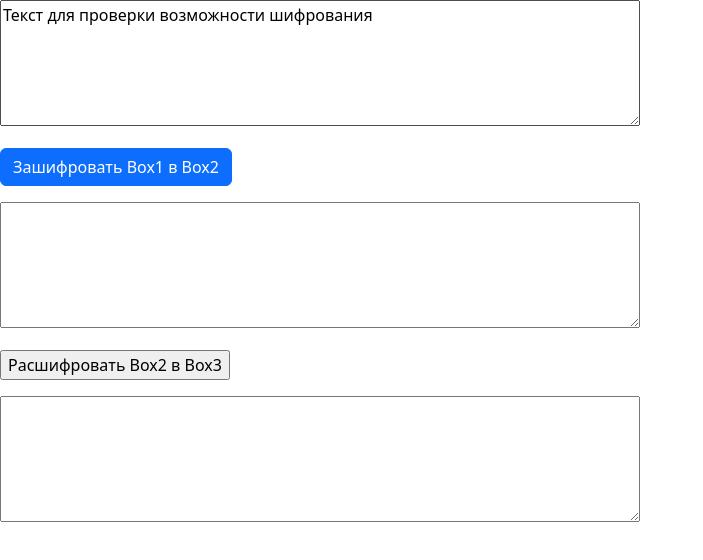
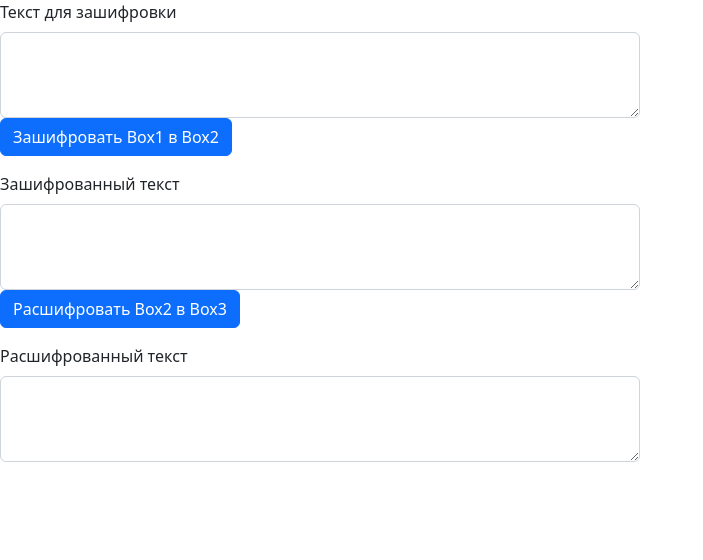
Before and after one commit to Rtuty/encoder, a website: page index.html in a window 1280 px wide. Shown: the whole page, without its empty margins (0-703 px from the left). Drawn offline with nearby package versions, Linux system fonts and the light colour scheme.

Commit message:
add styles for main forms"

```diff
--- a/index.html
+++ b/index.html
@@ -16,22 +16,45 @@
 <body>
 <form name="encform" onsubmit="return false;">
     <div class="main">
-        <p>
-            <textarea name="box1" rows="5" cols="80">Текст для проверки возможности шифрования</textarea>
-        </p>
-        <p>
-<!--          <input type="button" value="Зашифровать Box1 в Box2" id="btnCrypt"onClick="this.form.box2.value=Encrypt(this.form.box1.value);">-->
-            <button class="btn btn-primary" onClick="this.form.box2.value=Encrypt(this.form.box1.value);">Зашифровать Box1 в Box2</button>
-        </p>
-        <p>
-            <textarea name="box2" rows="5" cols="80"></textarea>
-        </p>
-        <p>
-            <input type="button" value="Расшифровать Box2 в Box3" onClick="this.form.box3.value=unEncrypt(this.form.box2.value);">
-        </p>
-        <p>
-            <textarea name="box3" rows="5" cols="80"></textarea>
-        </p>
+
+        <label for="exampleFormControlTextarea1"
+               class="form-label">
+               Текст для зашифровки
+        </label>
+        <textarea name="box1"
+                  class="form-control"
+                  id="exampleFormControlTextarea1"
+                  rows="3">
+        </textarea>
+
+            <p>
+                <button class="btn btn-primary" onClick="this.form.box2.value=Encrypt(this.form.box1.value);">Зашифровать Box1 в Box2</button>
+            </p>
+
+        <label for="exampleFormControlTextarea2"
+               class="form-label">
+               Зашифрованный текст
+        </label>
+        <textarea name="box2"
+                  class="form-control"
+                  id="exampleFormControlTextarea2"
+                  rows="3">
+        </textarea>
+
+            <p>
+                <button class="btn btn-primary" onClick="this.form.box3.value=unEncrypt(this.form.box2.value);">Расшифровать Box2 в Box3</button>
+            </p>
+
+        <label for="exampleFormControlTextarea3"
+               class="form-label">
+            Расшифрованный текст
+        </label>
+        <textarea name="box3"
+                  class="form-control"
+                  id="exampleFormControlTextarea3"
+                  rows="3">
+        </textarea>
+
     </div>
 </form>
     <script>
```
